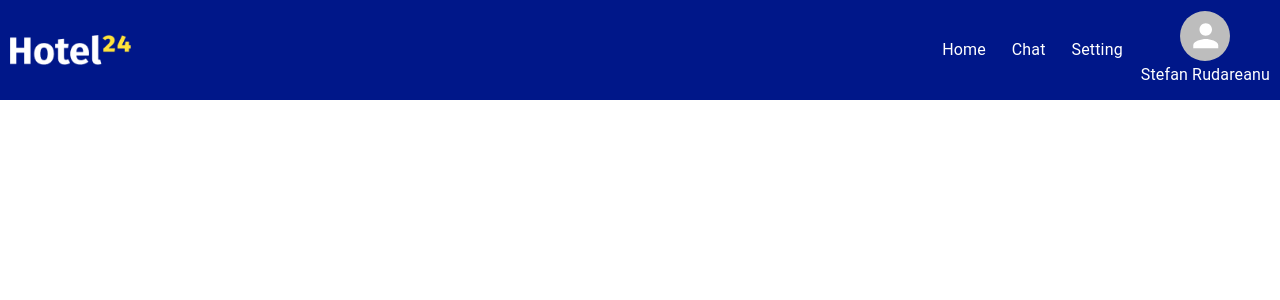
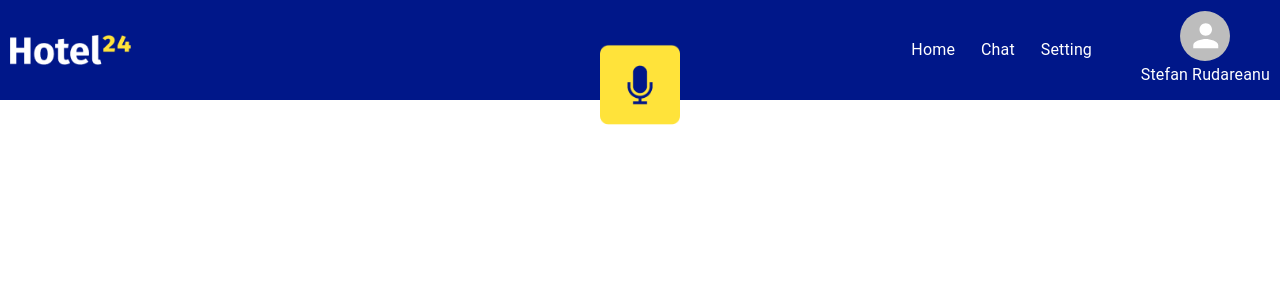
Before and after one commit to alexgaita/hackathon-frontend, a React (Vite) app in the folder hackton-frontend/: page /home in a window 1280 px wide. Shown: the top 300 px of the page. Built offline with nearby package versions, Linux system fonts and the light colour scheme.

Commit message:
Added button to SearchBar

```diff
--- a/hackton-frontend/src/components/Searchbar.jsx
+++ b/hackton-frontend/src/components/Searchbar.jsx
@@ -1,5 +1,7 @@
-import { Avatar, Box, IconButton, Typography } from "@mui/material";
+import { Avatar, Box, IconButton, Typography, Button } from "@mui/material";
 import logo from "../assets/Hotel24.png";
+import myButtonImage from "../assets/microphone_button.png"
+
 const Searchbar = () => {
   return (
     <Box
@@ -8,29 +10,19 @@ const Searchbar = () => {
         height: "100px",
         backgroundColor: "#001789",
         display: "flex",
-        flexDirection: "row",
-        justifyContent: "flex-start",
         alignItems: "center",
+        justifyContent: "space-between",
         gap: "10px",
+        position: "relative",
       }}
     >
       <Box
-        marginLeft="10px"
-        component="img"
-        src={logo}
-        sx={{ height: "30px", width: "auto" }}
-      />
-
-      <Box
         sx={{
-          width: "auto",
-          height: "100%",
           display: "flex",
-          flexDirection: "row",
-          justifyContent: "center",
           alignItems: "center",
           gap: "10px",
-          marginLeft: "auto",
+          position: "absolute",
+          right: "180px",
         }}
       >
         <IconButton>
@@ -51,14 +43,13 @@ const Searchbar = () => {
       </Box>
 
       <Box
-        marginRight="10px"
         sx={{
-          width: "auto",
-          height: "100%",
           display: "flex",
           flexDirection: "column",
           justifyContent: "center",
           alignItems: "center",
+          position: "absolute",
+          right: "10px",
         }}
       >
         <Avatar sx={{ height: "50px", width: "50px" }} />
@@ -66,6 +57,46 @@ const Searchbar = () => {
           Stefan Rudareanu
         </Typography>
       </Box>
+
+      <Box
+        sx={{
+          display: "flex",
+          alignItems: "center",
+          gap: "10px",
+        }}
+      >
+        <Box
+          marginLeft="10px"
+          component="img"
+          src={logo}
+          sx={{ height: "30px", width: "auto" }}
+        />
+      </Box>
+
+      <Box
+        sx={{
+          position: "absolute",
+          top: "50%",
+          left: "50%",
+          transform: "translate(-50%, -50%)",
+        }}
+      >
+       <IconButton>
+          <Avatar
+            alt="My Button"
+            src={myButtonImage}
+            variant="square"
+            sx={{
+              width: "80px",
+              height: "80px",
+              position: "absolute",
+              top: "10%",
+              left: "50%",
+              transform: "translateX(-50%)",
+               }}
+                />
+      </IconButton>
+      </Box>
     </Box>
   );
 };
```
Also changed, not shown: hackton-frontend/src/assets/microphone_button.png (added), 1 other file (tests, documents, lock files or other folders).
